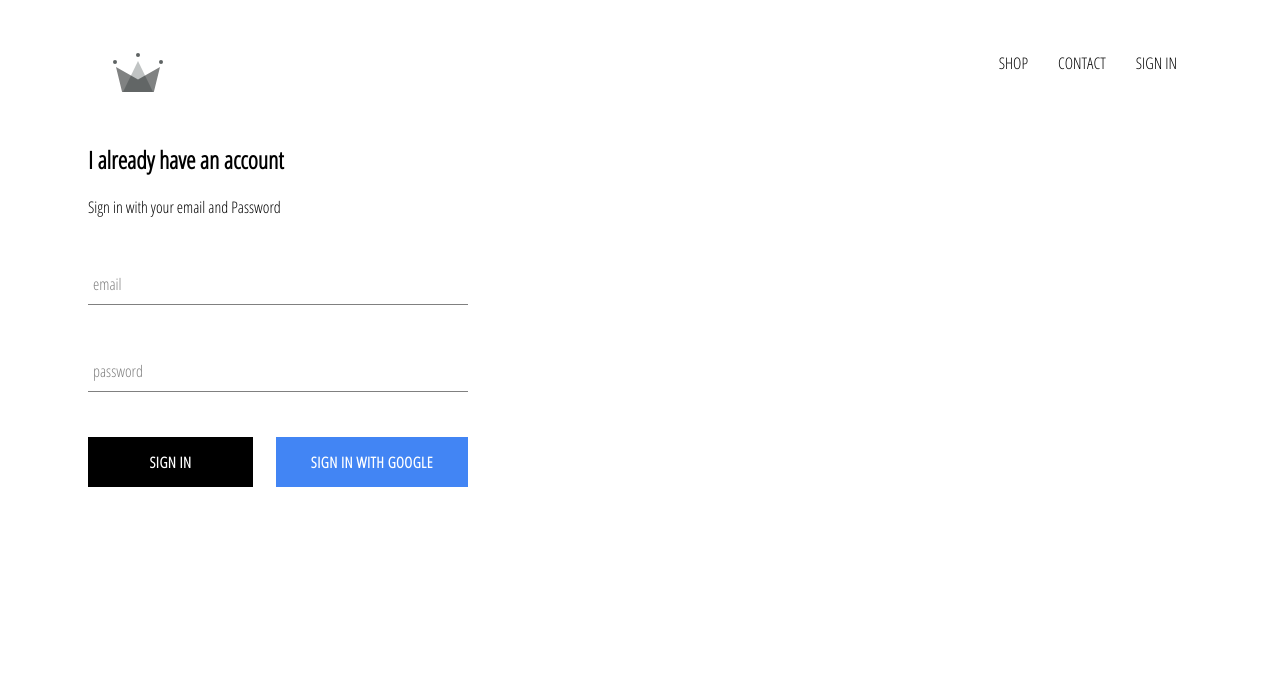
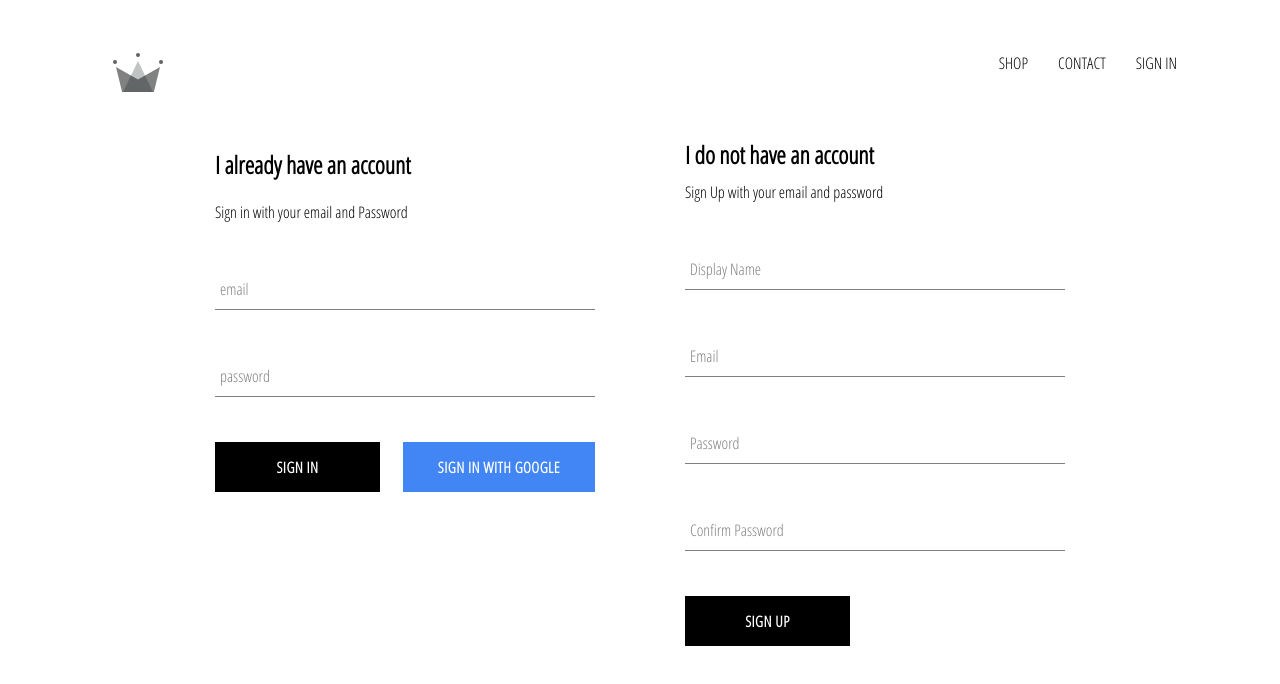
Before and after one commit to boaztanui/crwn-clothing, a React (Create React App) app: page /signin in a window 1280 px wide. Shown: the top 684 px of the page. Built offline with nearby package versions, Linux system fonts and the light colour scheme; no server answers.

Commit message:
implemented firebase utils, including ability to store to store and authenticate users into our firestore

```diff
--- a/src/App.js
+++ b/src/App.js
@@ -8,7 +8,7 @@
 import SignInAndSignUpPage from './pages/sign-in-and-sign-up/sign-in-and-sign-up.component';
 
 import Header from './components/header/header.component';
-import { auth} from './firebase/firebase.utils';
+import { auth, createUserProfileDocument} from './firebase/firebase.utils';
 
 
 
@@ -26,8 +26,20 @@
     unSubscribeFromAuth = null;
 
     componentDidMount(){
-      this.unSubscribeFromAuth = auth.onAuthStateChanged(user => {
-        this.setState({currentUser: user});
+      this.unSubscribeFromAuth = auth.onAuthStateChanged(async userAuth => {
+        if (userAuth){
+          const userRef = await createUserProfileDocument(userAuth);
+
+          userRef.onSnapshot(snapShot => {
+            this.setState({
+              currentUser: {
+                id:snapShot.id,
+                ...snapShot.data()
+              }
+            });
+          });
+        }
+        this.setState({currentUser: userAuth});
       });
     }
 
--- a/src/components/sign-in/sign-in.component.jsx
+++ b/src/components/sign-in/sign-in.component.jsx
@@ -42,7 +42,7 @@
                     name="email"
                     type="email"
                     value={this.state.email}
-                    handleChange={this.handleChange}
+                    onChange={this.handleChange}
                     label='email'
                     required
                     />
@@ -50,8 +50,8 @@
                     <FormInput
                     name="password"
                     type="password"
-                    value={this.state.email}
-                    handleChange={this.handleChange}
+                    value={this.state.password}
+                    onChange={this.handleChange}
                     label='password'
                     required
                     />
--- /dev/null
+++ b/src/components/sign-up/sign-up.component.jsx
@@ -0,0 +1,104 @@
+import React from 'react';
+
+import FormInput from '../form-input/form-input.component';
+
+import CustomButton from '../custom-button/custom-button.component';
+
+import {auth, createUserProfileDocument} from '../../firebase/firebase.utils';
+
+import './sign-up.style.scss';
+
+class SignUp extends React.Component {
+    constructor(){
+        super();
+
+        this.state = {
+            displayName: '',
+            email: '',
+            password: '',
+            confirmPassword: '',
+        };
+    }
+
+    handleSubmit = async event => {
+        event.preventDefault();
+
+        const { displayName, email, password, confirmPassword} = this.state;
+
+        if (password !== confirmPassword){
+            alert("passwords don't match");
+            return;
+        }
+
+        try{
+
+            const { user} = await auth.createUserWithEmailAndPassword(email, password);
+
+           await createUserProfileDocument(user, {displayName});
+            this.setState({
+                displayName: '',
+                email: '',
+                password: '',
+                confirmPassword: ''
+            });
+
+
+        }catch(error){
+            console.log(error);
+        }
+    }
+
+    handleChange = event => {
+        const { name, value} = event.target;
+
+        this.setState({[name]: value});
+    }
+
+
+    render (){
+        const {displayName, email, password, confirmPassword} = this.state;
+        return(
+            <div className='sign-up'>
+                    <h2 className='title'>I do not have an account</h2>
+                    <span>Sign Up with your email and password</span>
+
+                <form className='sign-up-form' onSubmit={this.handleSubmit}>
+                    <FormInput type='text'
+                    name='displayName'
+                    value={displayName}
+                    onChange={this.handleChange}
+                    label='Display Name'
+                    required
+                    />
+
+                    <FormInput type='email'
+                    name='email'
+                    value={email}
+                    onChange={this.handleChange}
+                    label='Email'
+                    required
+                    />
+
+                    <FormInput type='password'
+                    name='password'
+                    value={password}
+                    onChange={this.handleChange}
+                    label='Password'
+                    required
+                    />
+
+                    <FormInput type='Password'
+                    name='confirmPassword'
+                    value={confirmPassword}
+                    onChange={this.handleChange}
+                    label='Confirm Password'
+                    required
+                    />
+                    <CustomButton type='submit'>SIGN UP</CustomButton>
+                </form>
+            </div>
+        )
+    }
+}
+
+export default SignUp;
--- /dev/null
+++ b/src/components/sign-up/sign-up.style.scss
@@ -0,0 +1,9 @@
+.sign-up{
+    display: flex;
+    flex-direction: column;
+    width: 380px;
+
+    .title{
+        margin: 10px 0;
+    }
+}
--- a/src/firebase/firebase.utils.js
+++ b/src/firebase/firebase.utils.js
@@ -15,6 +15,31 @@
     measurementId: "G-KMMPYPHNKF"
   };
 
+  export const createUserProfileDocument =async ( userAuth, additionalData) => {
+      if (!userAuth) return;
+
+      const userRef = firestore.doc(`users/${userAuth.uid}`)
+
+      const snapShot = await userRef.get();
+
+      if (!snapShot.exists){
+        const {displayName, email} = userAuth;
+        const createAt = new Date();
+
+        try {
+            await userRef.set({
+                displayName,
+                email,
+                ...additionalData
+            })
+        }catch (error){
+          console.log('error creating user', error.message);
+      }
+      }
+
+      return userRef;
+  };
+
 
   firebase.initializeApp(config);
 
--- a/src/pages/sign-in-and-sign-up/sign-in-and-sign-up.component.jsx
+++ b/src/pages/sign-in-and-sign-up/sign-in-and-sign-up.component.jsx
@@ -1,6 +1,7 @@
 import React from 'react';
 
 import SignIn from '../../components/sign-in/sign-in.component';
+import SignUp from '../../components/sign-up/sign-up.component';
 
 import './sign-in-and-sign-up.styles.scss';
 
@@ -8,6 +9,7 @@
 const SignInAndSignUpPage = () => (
     <div className='sign-in-and-sign-up'>
     <SignIn />
+    <SignUp/>
     </div>
 );
 
--- a/src/pages/sign-in-and-sign-up/sign-in-and-sign-up.styles.scss
+++ b/src/pages/sign-in-and-sign-up/sign-in-and-sign-up.styles.scss
@@ -0,0 +1,6 @@
+.sign-in-and-sign-up {
+    width: 850px;
+    display: flex;
+    justify-content: space-between;
+    margin: 30px auto;
+}
```
